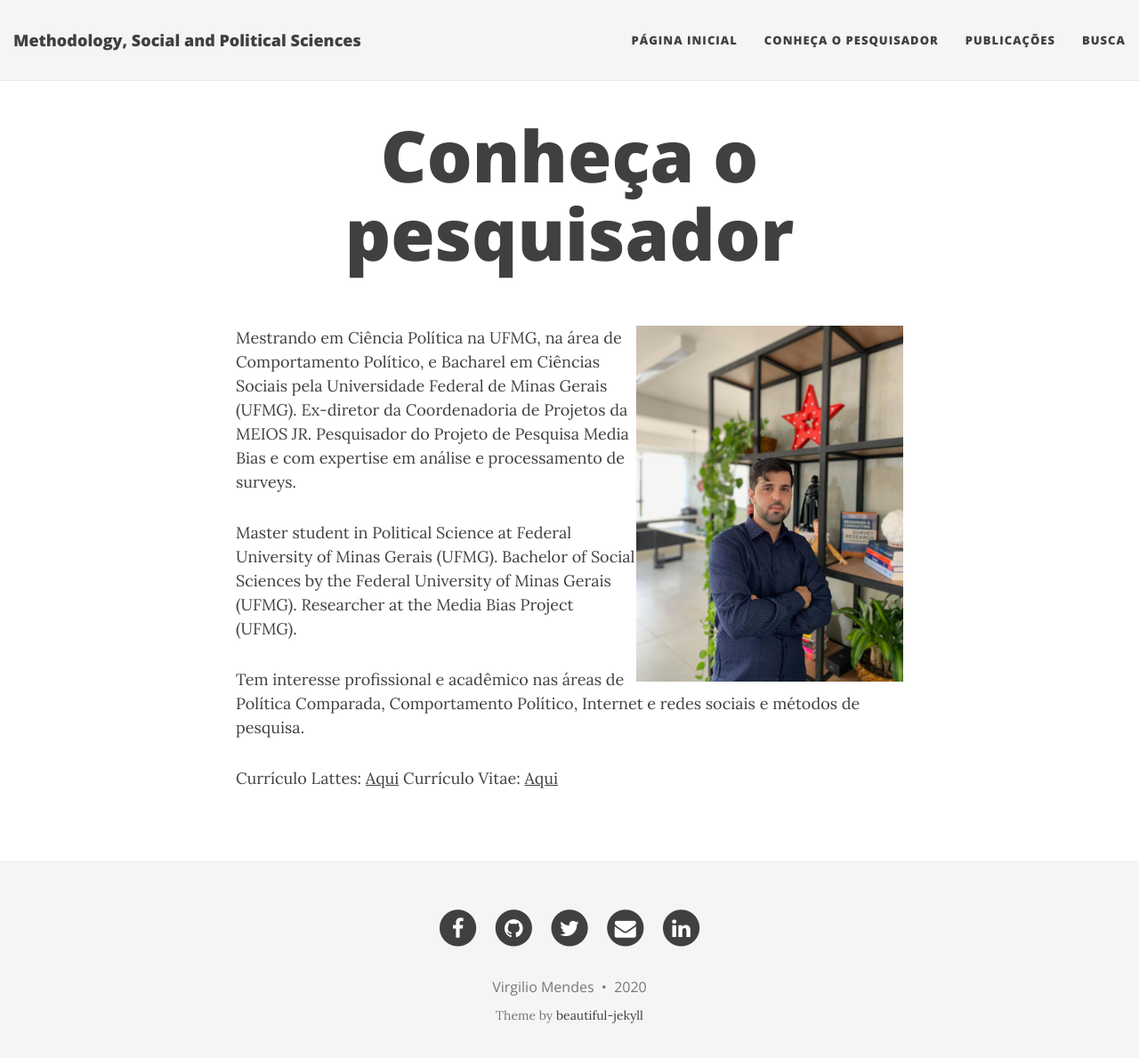
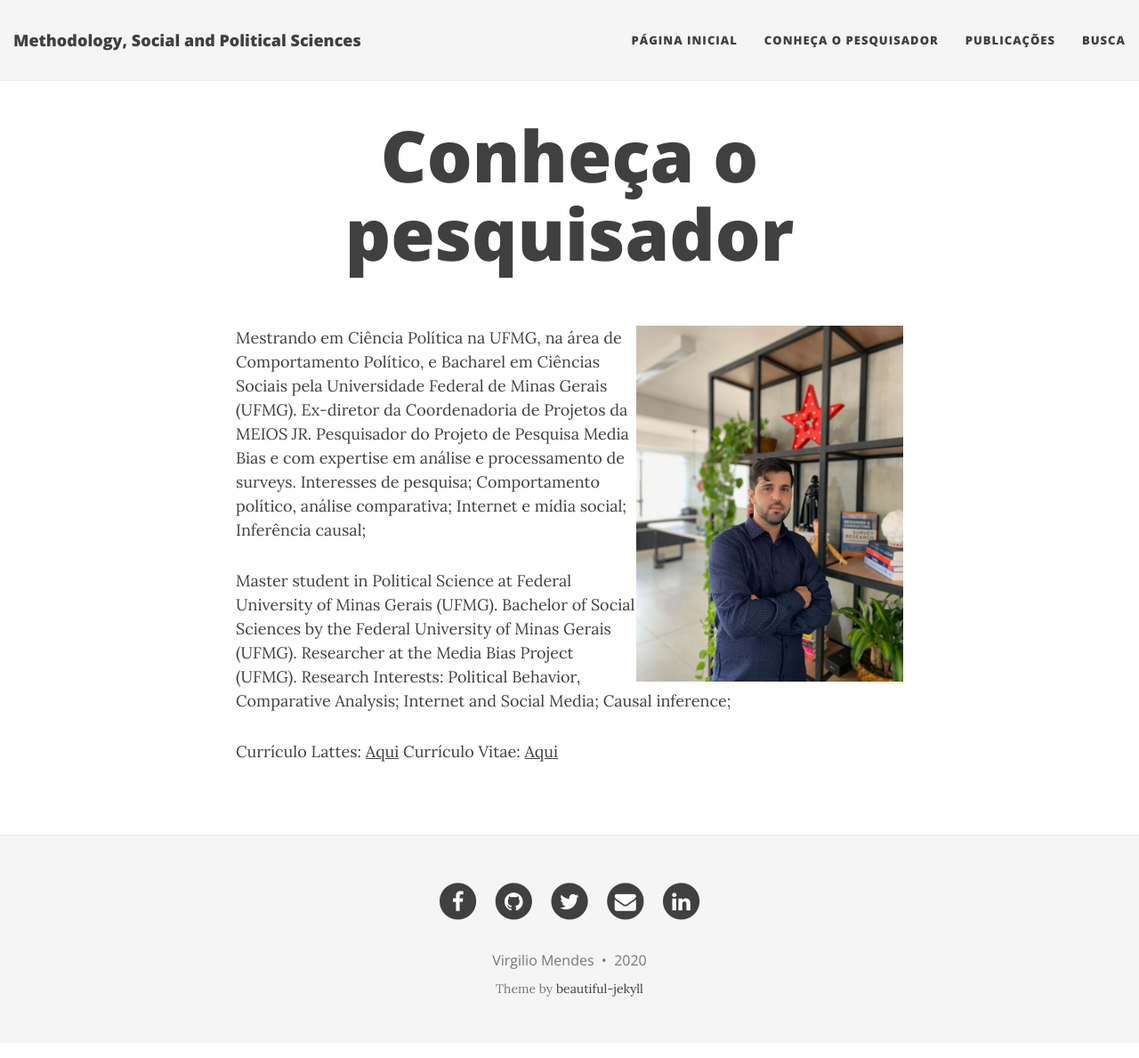
Before and after one commit to virgiliomendes/virgiliomendes.github.io, a Jekyll site: the page built from aboutme.md, in a window 1280 px wide and 1202 px high. Shown: the top 1189 px of the window at 89% size. Built offline with Jekyll 4.4.1, drawn with Linux system fonts in a browser that asks for light colours; nearby versions of some CDN libraries.

Commit message:
Update aboutme.md

```diff
--- a/aboutme.md
+++ b/aboutme.md
@@ -8,12 +8,14 @@ css: /css/aboutme.css
 Mestrando em Ciência Política na UFMG, na área de Comportamento Político, e Bacharel em Ciências Sociais pela Universidade Federal de Minas Gerais (UFMG).
 Ex-diretor da Coordenadoria de Projetos da MEIOS JR.
 Pesquisador do Projeto de Pesquisa Media Bias e com expertise em análise e processamento de surveys.
+Interesses de pesquisa; Comportamento político, análise comparativa; Internet e mídia social; Inferência causal;
 
 Master student in Political Science at Federal University of Minas Gerais (UFMG).
 Bachelor of Social Sciences by the Federal University of Minas Gerais (UFMG).
 Researcher at the Media Bias Project (UFMG).
+Research Interests: Political Behavior, Comparative Analysis; Internet and Social Media; Causal inference;
 
-Tem interesse profissional e acadêmico nas áreas de Política Comparada, Comportamento Político, Internet e redes sociais e métodos de pesquisa.
+
 
 Currículo Lattes: [Aqui](http://lattes.cnpq.br/3781647781988333)
 Currículo Vitae: [Aqui](https://github.com/virgiliomendes/virgiliomendes/blob/master/CV_Virgilio.pdf)
```
